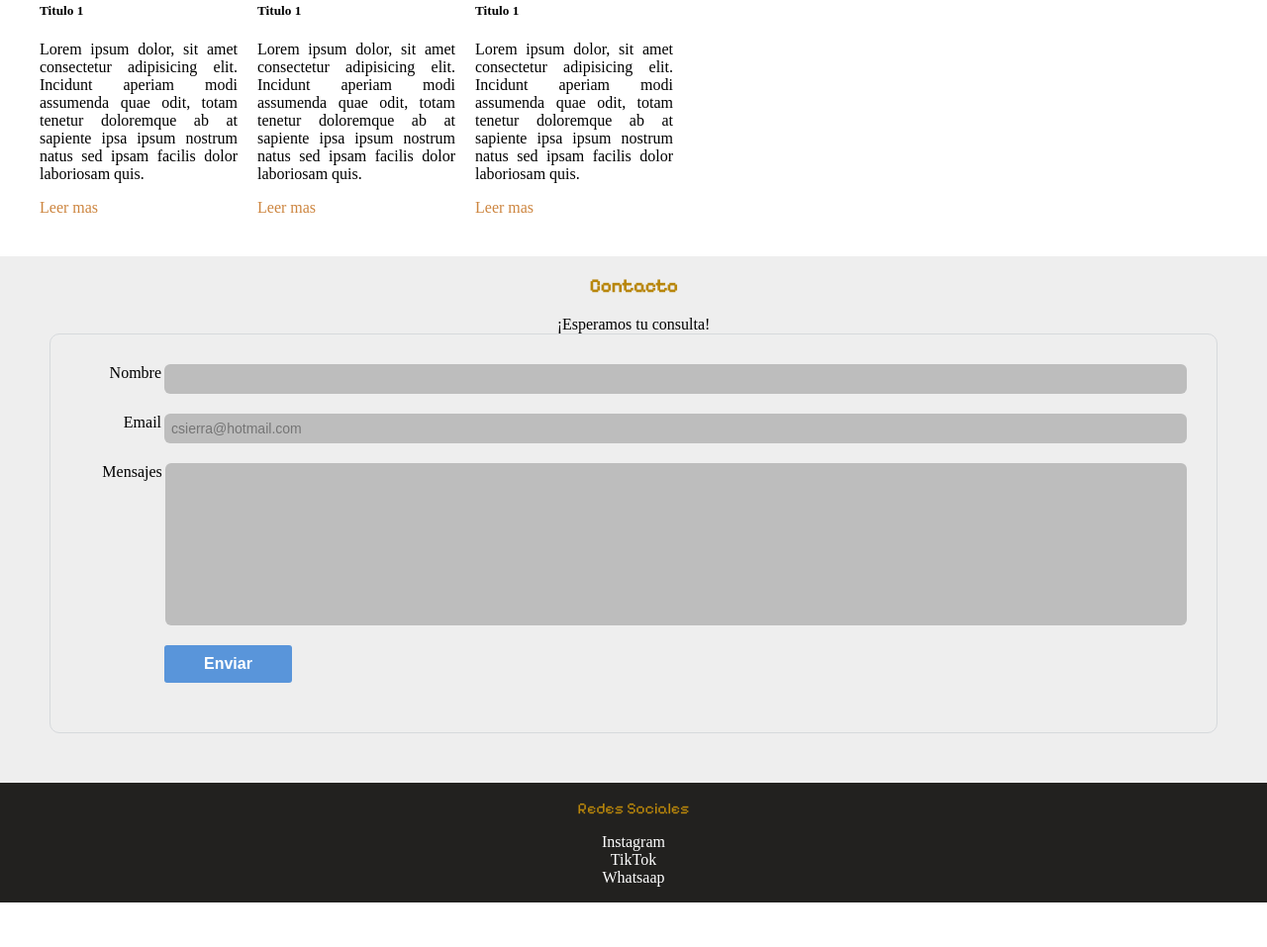
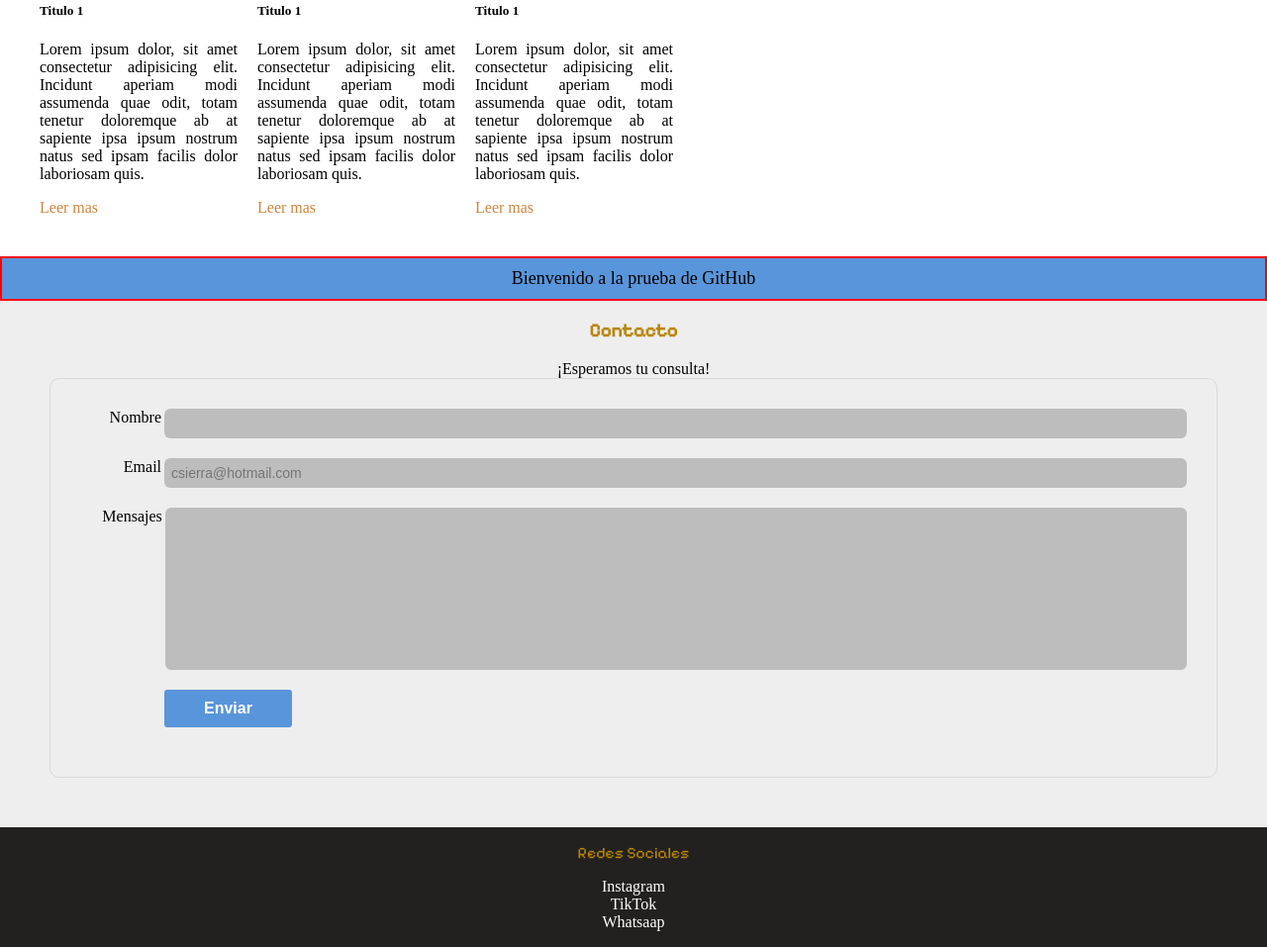
Before and after one commit to csierra99/miprimerapagina, a plain HTML site: page index.html in a window 1280 px wide. Shown: the part 1484-2441 px from the top of the page at 99% size. Before the commit the page ends 2396 px from the top, so only its background shows below. Drawn offline with Linux system fonts and the light colour scheme.

Commit message:
mi primera confirmación de actualización

```diff
--- a/index.html
+++ b/index.html
@@ -95,6 +95,10 @@
           </article>
         </div>
       </section>
+
+      <div class="greeting">
+        Bienvenido a la prueba de GitHub
+      </div>
     </main>
 
     <footer id="footer">
--- a/styles.css
+++ b/styles.css
@@ -105,6 +105,14 @@ main .seccion-3 .contenido .tarjeta .tarjeta-contenido p {
 main .seccion-3 .contenido .tarjeta .tarjeta-contenido a {
   color: peru;
   text-decoration: none;
+}
+
+main .greeting{
+  background-color: #5995da;
+  border: 2px solid red;
+  text-align: center;
+  font-size: large;
+  padding: 10px;
 }
 
 /*=====================================================
```
